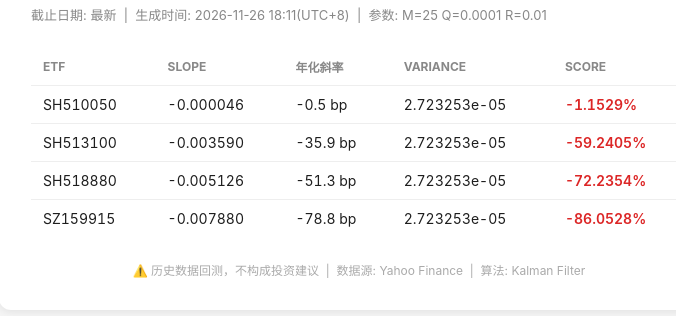
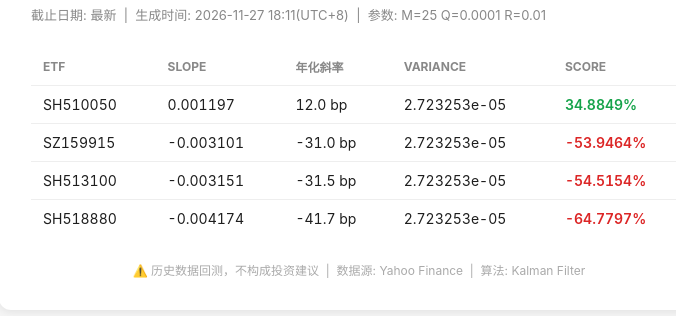
Before and after one commit to zhuyanxi/zhuyanxi.github.io, a plain HTML site: page etfscore/index.html in a window 1280 px wide. Shown: the part 88-404 px from the top of the page, without its empty margins (281-957 px from the left). Drawn offline with Linux system fonts and the light colour scheme.

Commit message:
chore: sync etf kalman score from CarnoFinance

```diff
--- a/etfscore/index.html
+++ b/etfscore/index.html
@@ -3,7 +3,7 @@
 <head>
 <meta charset="UTF-8">
 <meta name="viewport" content="width=device-width, initial-scale=1.0">
-<title>ETF 卡尔曼滤波评分 — 最新 (2026-11-26 18:11)</title>
+<title>ETF 卡尔曼滤波评分 — 最新 (2026-11-27 18:11)</title>
 <style>
   * { margin: 0; padding: 0; box-sizing: border-box; }
   body {
@@ -29,7 +29,7 @@
 <body>
 <div class="card">
   <h1>📊 ETF 卡尔曼滤波评分</h1>
-  <p class="sub">截止日期: 最新 &nbsp;|&nbsp; 生成时间: 2026-11-26 18:11(UTC+8)
+  <p class="sub">截止日期: 最新 &nbsp;|&nbsp; 生成时间: 2026-11-27 18:11(UTC+8)
      &nbsp;|&nbsp; 参数: M=25 Q=0.0001 R=0.01</p>
   <table>
     <thead>
@@ -38,28 +38,28 @@
     <tbody>
       <tr>
             <td>SH510050</td>
-            <td>-0.000046</td>
-            <td>-0.5 bp</td>
+            <td>0.001197</td>
+            <td>12.0 bp</td>
             <td>2.723253e-05</td>
-            <td style="color:#dc2626;font-weight:600">-1.1529%</td>
+            <td style="color:#16a34a;font-weight:600">34.8849%</td>
+        </tr><tr>
+            <td>SZ159915</td>
+            <td>-0.003101</td>
+            <td>-31.0 bp</td>
+            <td>2.723253e-05</td>
+            <td style="color:#dc2626;font-weight:600">-53.9464%</td>
         </tr><tr>
             <td>SH513100</td>
-            <td>-0.003590</td>
-            <td>-35.9 bp</td>
+            <td>-0.003151</td>
+            <td>-31.5 bp</td>
             <td>2.723253e-05</td>
-            <td style="color:#dc2626;font-weight:600">-59.2405%</td>
+            <td style="color:#dc2626;font-weight:600">-54.5154%</td>
         </tr><tr>
             <td>SH518880</td>
-            <td>-0.005126</td>
-            <td>-51.3 bp</td>
+            <td>-0.004174</td>
+            <td>-41.7 bp</td>
             <td>2.723253e-05</td>
-            <td style="color:#dc2626;font-weight:600">-72.2354%</td>
-        </tr><tr>
-            <td>SZ159915</td>
-            <td>-0.007880</td>
-            <td>-78.8 bp</td>
-            <td>2.723253e-05</td>
-            <td style="color:#dc2626;font-weight:600">-86.0528%</td>
+            <td style="color:#dc2626;font-weight:600">-64.7797%</td>
         </tr>
     </tbody>
   </table>
```
